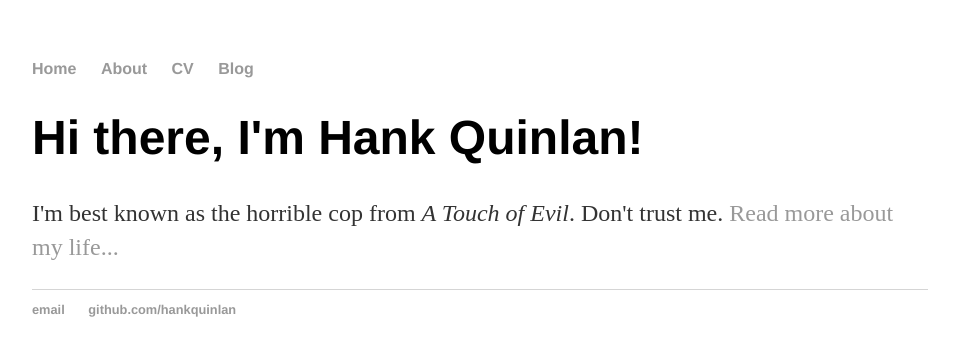
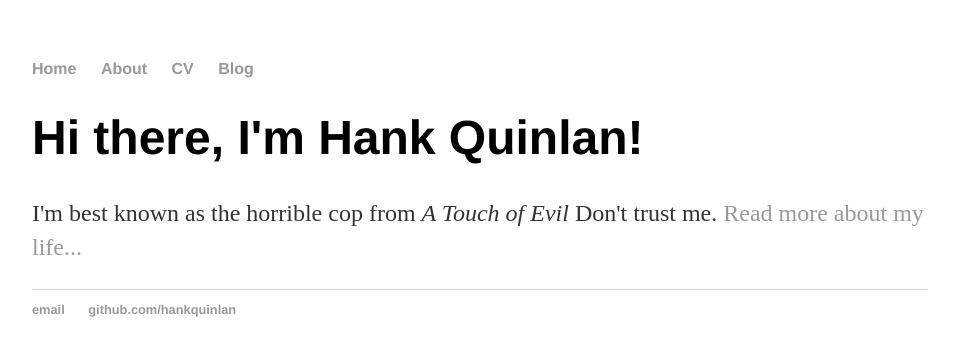
Before and after one commit to nmiglio/nmiglio.github.io, a Jekyll site: the page built from index.html, in a window 1280 px wide. Shown: the top 356 px of the page, without its empty margins (160-1115 px from the left). Built offline with Jekyll 4.4.1, drawn with Linux system fonts in a browser that asks for light colours.

Commit message:
Update index.html

```diff
--- a/index.html
+++ b/index.html
@@ -1,31 +1,8 @@
-<!DOCTYPE html>
-<html>
-	<head>
-		<title>Hank Quinlan, Horrible Cop</title>
-
-		<!-- link to main stylesheet -->
-		<link rel="stylesheet" type="text/css" href="/css/main.css">
-	</head>
-	<body>
-		<nav>
-    		<ul>
-        		<li><a href="/">Home</a></li>
-	        	<li><a href="/about">About</a></li>
-        		<li><a href="/cv">CV</a></li>
-        		<li><a href="/blog">Blog</a></li>
-    		</ul>
-		</nav>
-		<div class="container">
-    		<div class="blurb">
-        		<h1>Hi there, I'm Hank Quinlan!</h1>
-				<p>I'm best known as the horrible cop from <em>A Touch of Evil</em>. Don't trust me. <a href="/about">Read more about my life...</a></p>
-    		</div><!-- /.blurb -->
-		</div><!-- /.container -->
-		<footer>
-    		<ul>
-        		<li><a href="mailto:hankquinlanhub@gmail.com">email</a></li>
-        		<li><a href="https://github.com/hankquinlan">github.com/hankquinlan</a></li>
-			</ul>
-		</footer>
-	</body>
-</html>
+---
+layout: default
+title: Hank Quinlan, Horrible Cop
+---
+<div class="blurb">
+    <h1>Hi there, I'm Hank Quinlan!</h1>
+    <p>I'm best known as the horrible cop from <em>A Touch of Evil</em> Don't trust me. <a href="/about">Read more about my life...</a></p>
+</div><!-- /.blurb -->
```
